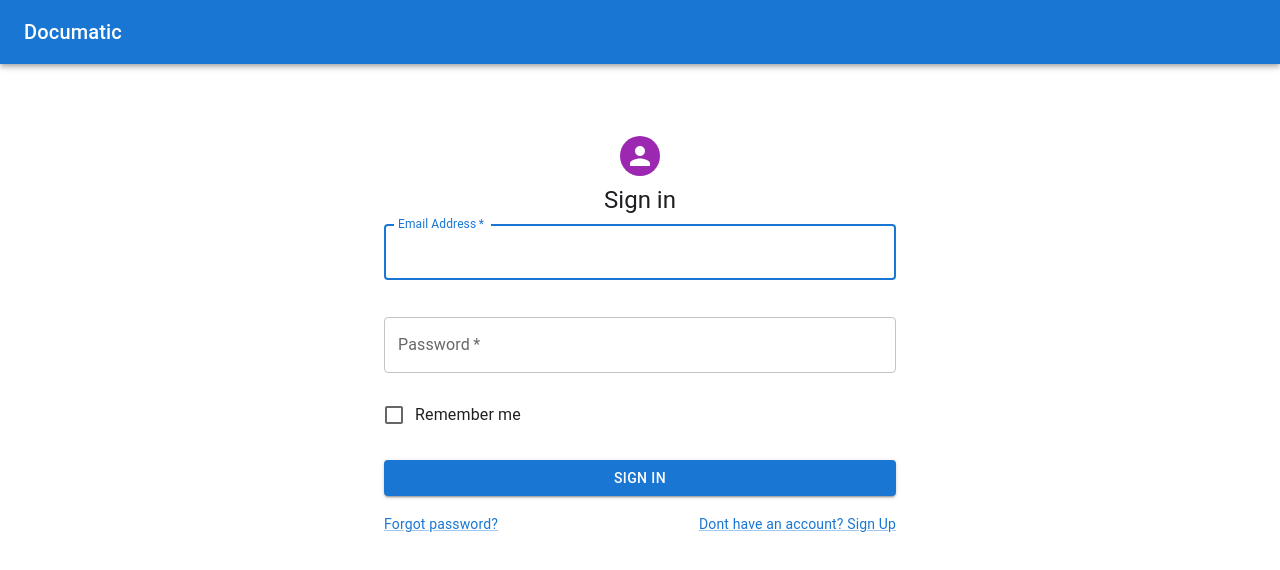
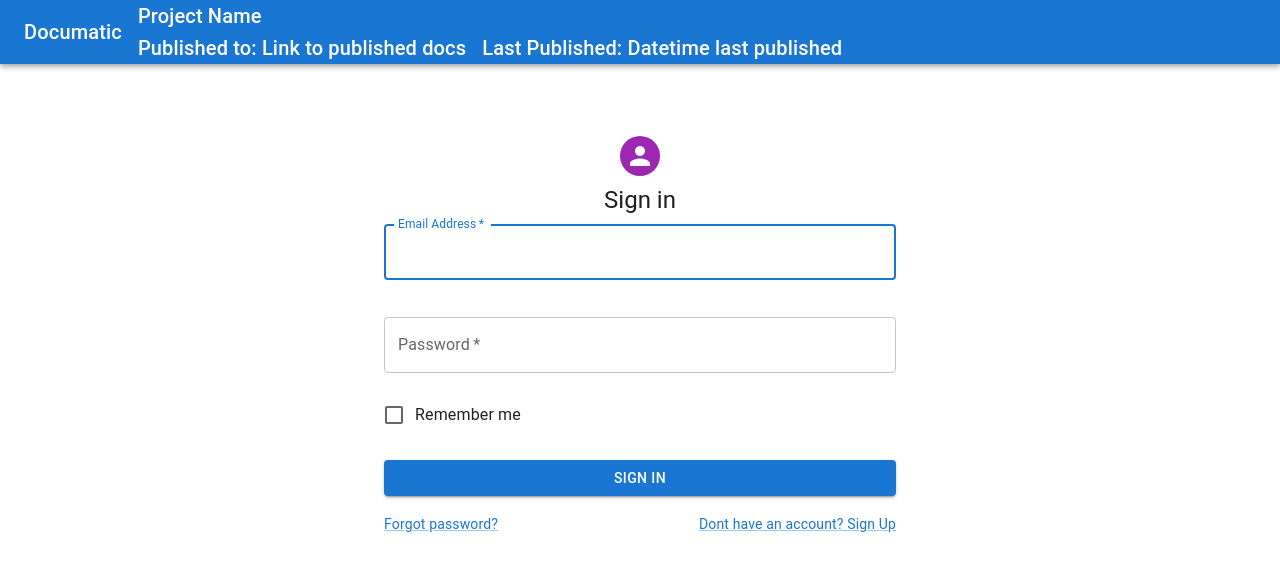
Before and after one commit to faisalonweb/faisaldoco, a React (Create React App) app: page /login in a window 1280 px wide. Shown: the top 570 px of the page. Built offline with nearby package versions, Linux system fonts and the light colour scheme.

Commit message:
Re design some text area in review page.

```diff
--- a/src/components/common/Smart/Review/Review.scss
+++ b/src/components/common/Smart/Review/Review.scss
@@ -0,0 +1,27 @@
+.review-leftbar {
+    position: absolute;
+    width: 350px;
+    height: 100%;
+    background-color: lightgray;
+    align-items: center;
+    .content {
+        position: relative;
+        margin: 30px;
+        width: 80%;
+        height: 30%;
+        background-color: rgb(167, 167, 167);
+        h3 {
+            margin: 30px;
+            width: 100%;
+        }
+    }
+}
+
+.review-rightbar {
+    position: absolute;
+    right: 0;
+    width: 350px;
+    height: 100%;
+    background-color: lightgray;
+
+}
--- a/src/components/common/Smart/Review/Review.tsx
+++ b/src/components/common/Smart/Review/Review.tsx
@@ -2,9 +2,25 @@ import React from 'react';
 
 const Review = () => {
     return (
-        <div className="review-page">
-            Review Page
+        <>
+        <div className="review-leftbar">
+            <div className='content'>
+                <h3>Docs to review</h3>
+
+            </div>
         </div>
+
+        <div className="text-area">
+
+        </div>
+
+        <div className="review-rightbar">
+            <div className='content'>
+                <h3>buttons</h3>
+
+            </div>
+        </div>
+        </>
     );
 };
 
--- a/src/components/shared/AppBar/AppBar.tsx
+++ b/src/components/shared/AppBar/AppBar.tsx
@@ -47,6 +47,26 @@ const ResponsiveAppBar = () => {
             sx={{ mr: 2, display: { xs: 'none', md: 'flex' } }}
           >
             Documatic
+          </Typography>
+          <Typography
+            variant="h6"
+            noWrap
+            component="div"
+            sx={{ mr: 2, display: { xs: 'none', md: 'flex' } }}
+          >
+            Project Name
+            <br/>
+            Published to: Link to published docs
+          </Typography>
+          <Typography
+            variant="h6"
+            noWrap
+            component="div"
+            sx={{ mr: 2, display: { xs: 'none', md: 'flex' } }}
+          >
+
+            <br/>
+            Last Published: Datetime last published
           </Typography>
           <Box sx={{ flexGrow: 0 }}>
           {
```
